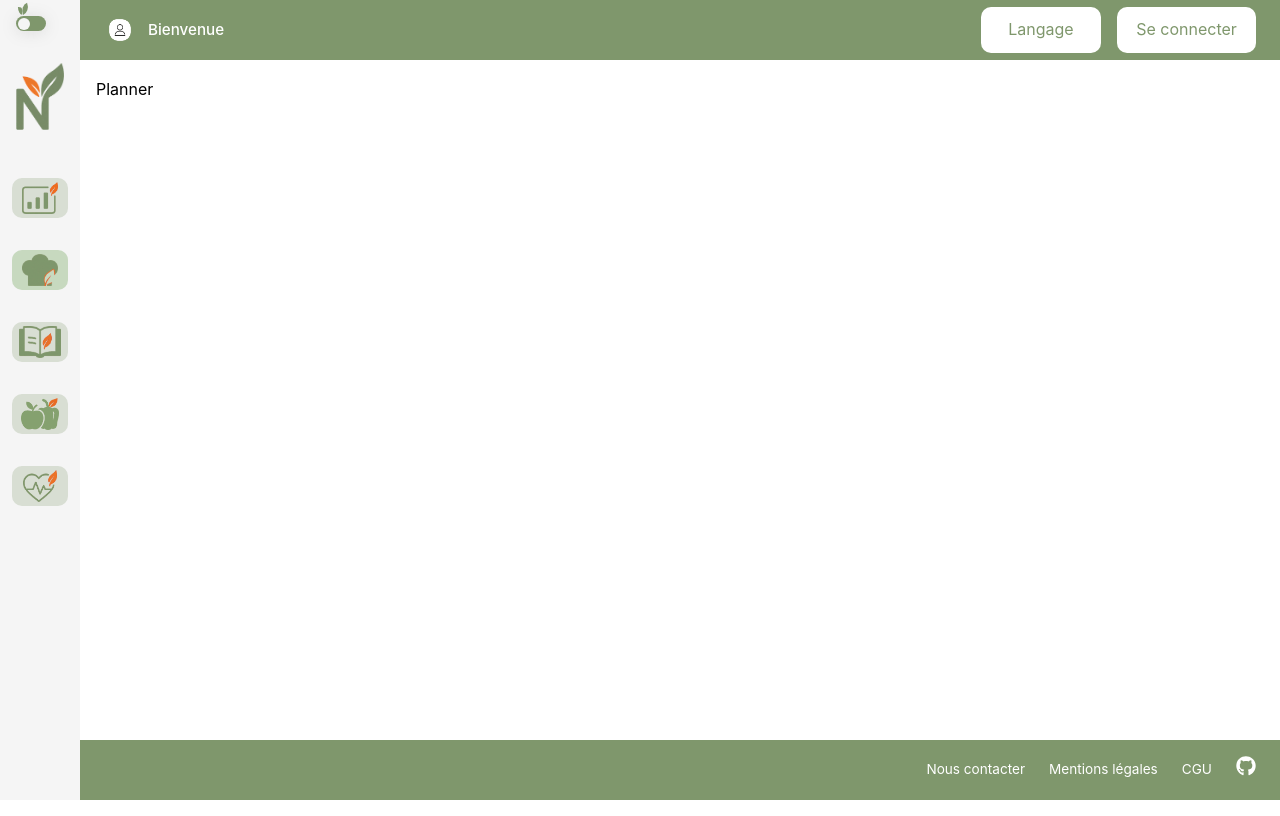
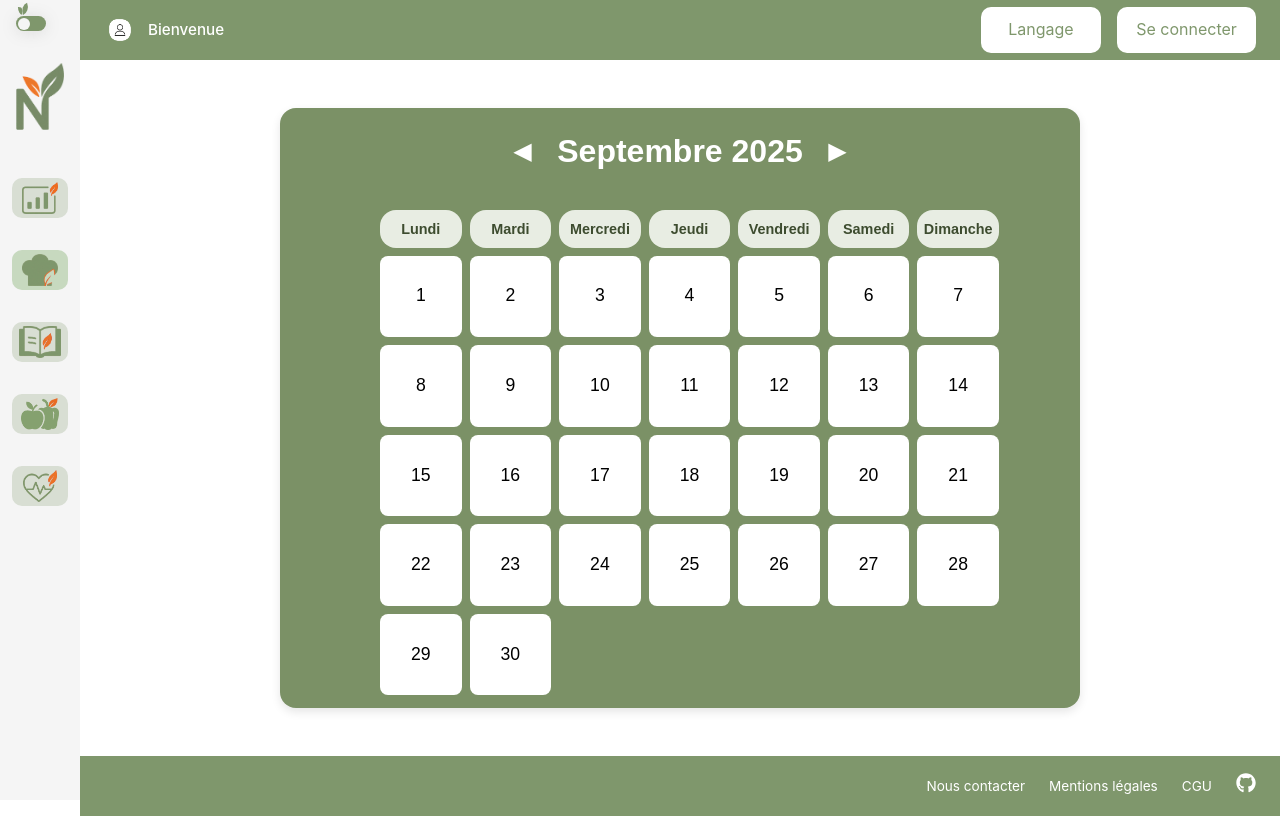
Before and after one commit to wildcodeschool-2025-03/JS-WestDevs-P3-SeazN, a React (Vite) app in the folder client/: page /kitchen/planner in a window 1280 px wide. Built offline with nearby package versions, Linux system fonts and the light colour scheme; a web font is replaced by a local one.

Commit message:
feat: add planner

```diff
--- /dev/null
+++ b/client/src/pages/kitchen/planner/Planner.css
@@ -0,0 +1,121 @@
+.calendar {
+  background-color: #7b9166;
+  font-family: sans-serif;
+  color: white;
+  display: flex;
+  flex-direction: column;
+  align-items: center;
+  max-width: 800px;
+  margin: 2rem auto;
+  padding: 2rem 2rem 3rem;
+  border-radius: 1rem;
+  box-shadow: 0 4px 10px rgba(0, 0, 0, 0.1);
+
+  .month-header {
+    display: flex;
+    align-items: center;
+    justify-content: center;
+    gap: 1rem;
+    margin-bottom: 2rem;
+
+    button {
+      background: none;
+      color: white;
+      font-size: 1.5rem;
+      border: none;
+      cursor: pointer;
+      padding: 0.3rem 0.6rem;
+      transition: transform 0.2s ease;
+
+      &:hover {
+        transform: scale(1.1);
+      }
+    }
+
+    h1 {
+      font-size: 2rem;
+      margin: 0;
+      text-align: center;
+    }
+  }
+
+  .calendar-grid {
+    display: grid;
+    grid-template-columns: repeat(7, 1fr);
+    gap: 0.5rem;
+    width: 100%;
+    max-width: 600px;
+
+    .weekday-label {
+      background: #e8ede3;
+      color: #3d4c2f;
+      border-radius: 16px;
+      text-align: center;
+      font-weight: bold;
+      font-size: 0.9rem;
+      padding: 0.4rem;
+    }
+
+    .day-cell {
+      background: white;
+      color: black;
+      width: 100%;
+      aspect-ratio: 1;
+      display: flex;
+      align-items: center;
+      justify-content: center;
+      font-size: 1.1rem;
+      border-radius: 0.5rem;
+      transition: background-color 0.2s ease, transform 0.2s ease;
+      cursor: pointer;
+
+      &:hover {
+        background-color: #d3e2c6;
+        transform: scale(1.05);
+      }
+
+      &.empty {
+        background: transparent;
+        cursor: default;
+        pointer-events: none;
+        box-shadow: none;
+      }
+    }
+  }
+
+  .chevron {
+    font-size: 1.4em;
+    color: white;
+    margin: 0 0.5rem;
+  }
+
+  @media (max-width: 400px) {
+    padding: 1rem 1rem 2rem;
+
+    .month-header {
+      flex-direction: column;
+      gap: 0.5rem;
+
+      h1 {
+        font-size: 1.4rem;
+        margin-bottom: 0.5rem;
+        text-align: center;
+      }
+    }
+
+    .calendar-grid {
+      grid-template-columns: repeat(7, minmax(0, 1fr));
+      gap: 0.3rem;
+      max-width: 100%;
+
+      .day-cell {
+        font-size: 0.85rem;
+      }
+
+      .weekday-label {
+        font-size: 0.8rem;
+        padding: 0.3rem;
+      }
+    }
+  }
+}
--- a/client/src/pages/kitchen/planner/Planner.tsx
+++ b/client/src/pages/kitchen/planner/Planner.tsx
@@ -1,5 +1,100 @@
+import { useState } from "react";
+import "./planner.css";
+
+const monthNames = [
+  "Janvier",
+  "Février",
+  "Mars",
+  "Avril",
+  "Mai",
+  "Juin",
+  "Juillet",
+  "Août",
+  "Septembre",
+  "Octobre",
+  "Novembre",
+  "Décembre",
+];
+
+const weekdays = [
+  "Lundi",
+  "Mardi",
+  "Mercredi",
+  "Jeudi",
+  "Vendredi",
+  "Samedi",
+  "Dimanche",
+];
 const Planner = () => {
-  return <span>Planner</span>;
+  const [month, setMonth] = useState(8);
+  const [year, setYear] = useState(2025);
+
+  const handlePreviousMonth = () => {
+    if (month === 0) {
+      setMonth(11);
+      setYear((prevYear) => prevYear - 1);
+    } else {
+      setMonth((prevMonth) => prevMonth - 1);
+    }
+  };
+
+  const handleNextMonth = () => {
+    if (month === 11) {
+      setMonth(0);
+      setYear((prevYear) => prevYear + 1);
+    } else {
+      setMonth((prevMonth) => prevMonth + 1);
+    }
+  };
+
+  const daysInMonth = new Date(year, month + 1, 0).getDate();
+  const firstDayOfMonth = new Date(year, month, 1).getDay();
+  const offsetDays = firstDayOfMonth === 0 ? 6 : firstDayOfMonth - 1;
+
+  const dayCells = Array.from({ length: daysInMonth }, (_, i) => ({
+    id: `day-${year}-${month + 1}-${i + 1}`,
+    label: i + 1,
+  }));
+
+  const emptyCells = Array.from({ length: offsetDays }, (_, i) => ({
+    id: `empty-${year}-${month + 1}-${i}`,
+  }));
+
+  return (
+    <main className="calendar">
+      <header className="month-header">
+        <button
+          type="button"
+          onClick={handlePreviousMonth}
+          aria-label="Previous month"
+        >
+          ◀
+        </button>
+        <h1>
+          {monthNames[month]} {year}
+        </h1>
+        <button type="button" onClick={handleNextMonth} aria-label="Next month">
+          ▶
+        </button>
+      </header>
+
+      <section className="calendar-grid">
+        {weekdays.map((day) => (
+          <span key={`weekday-${day}`} className="weekday-label">
+            {day}
+          </span>
+        ))}
+        {emptyCells.map((cell) => (
+          <article key={cell.id} className="day-cell empty" />
+        ))}
+        {dayCells.map((day) => (
+          <article key={day.id} className="day-cell">
+            {day.label}
+          </article>
+        ))}
+      </section>
+    </main>
+  );
 };
 
 export default Planner;
```
